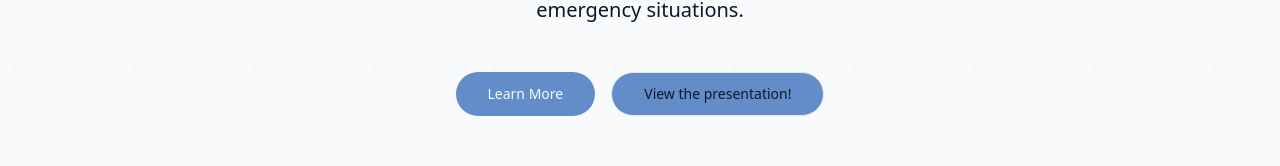
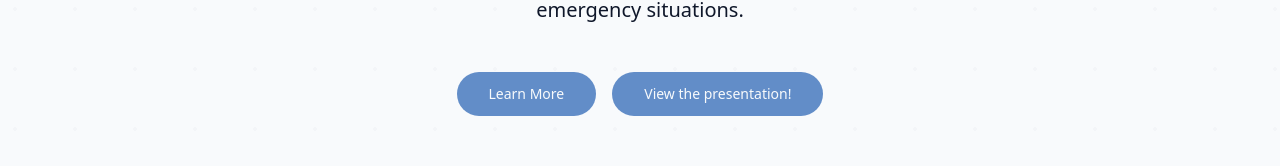
Before and after one commit to logancalder/EMT-Vision-Dashboard, a Next.js app: page / in a window 1280 px wide. Shown: the part 426-592 px from the top of the page. Built offline with nearby package versions, Linux system fonts and the light colour scheme.

Commit message:
Font colors

```diff
--- a/app/page.tsx
+++ b/app/page.tsx
@@ -179,7 +179,7 @@ export default function LandingPage() {
                 target="_blank"
                 rel="noopener noreferrer"
               >
-                <Button size="lg" variant="outline" className="rounded-full cta-button">
+                <Button size="lg" className="rounded-full cta-button">
                   View the presentation!
                 </Button>
               </Link>
```
